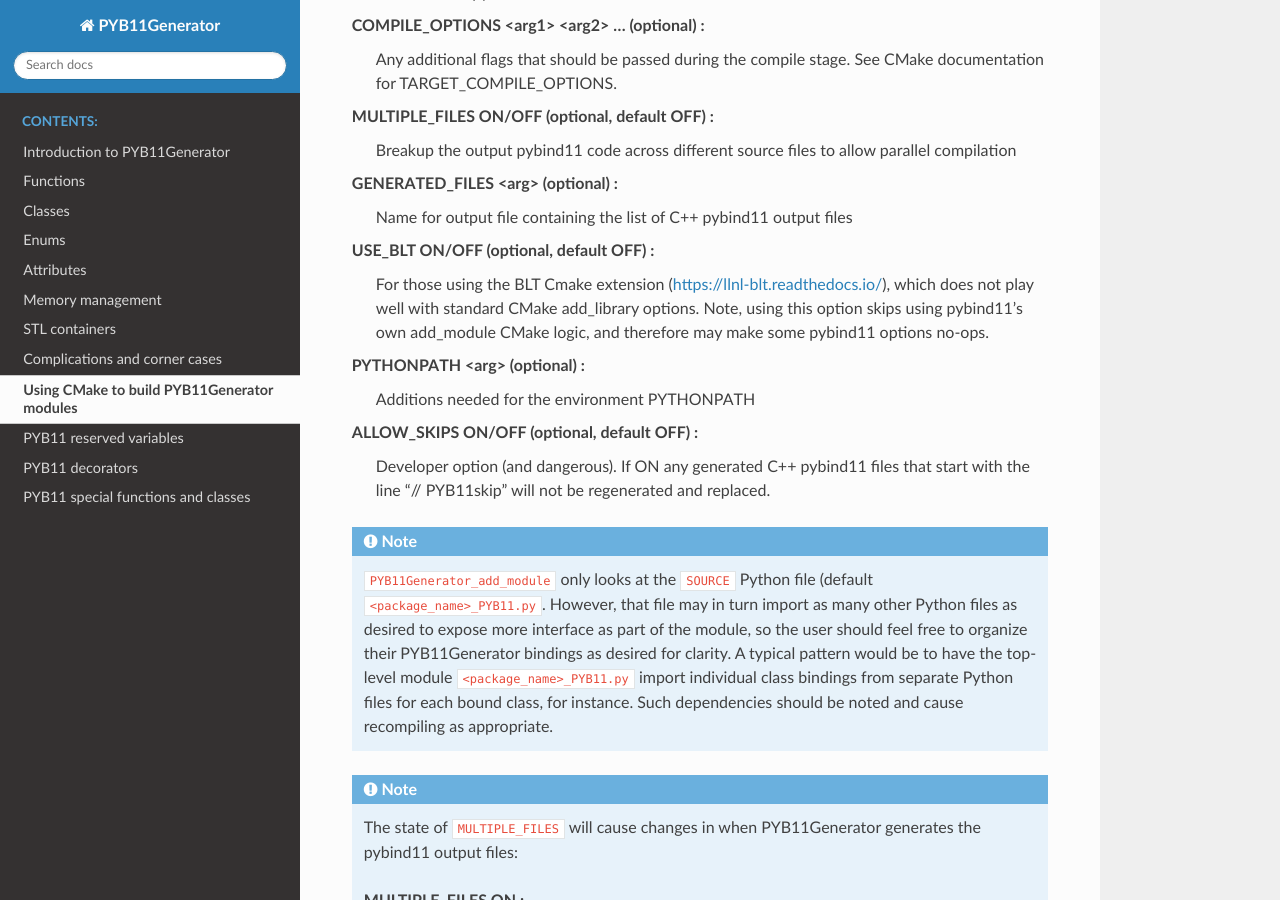
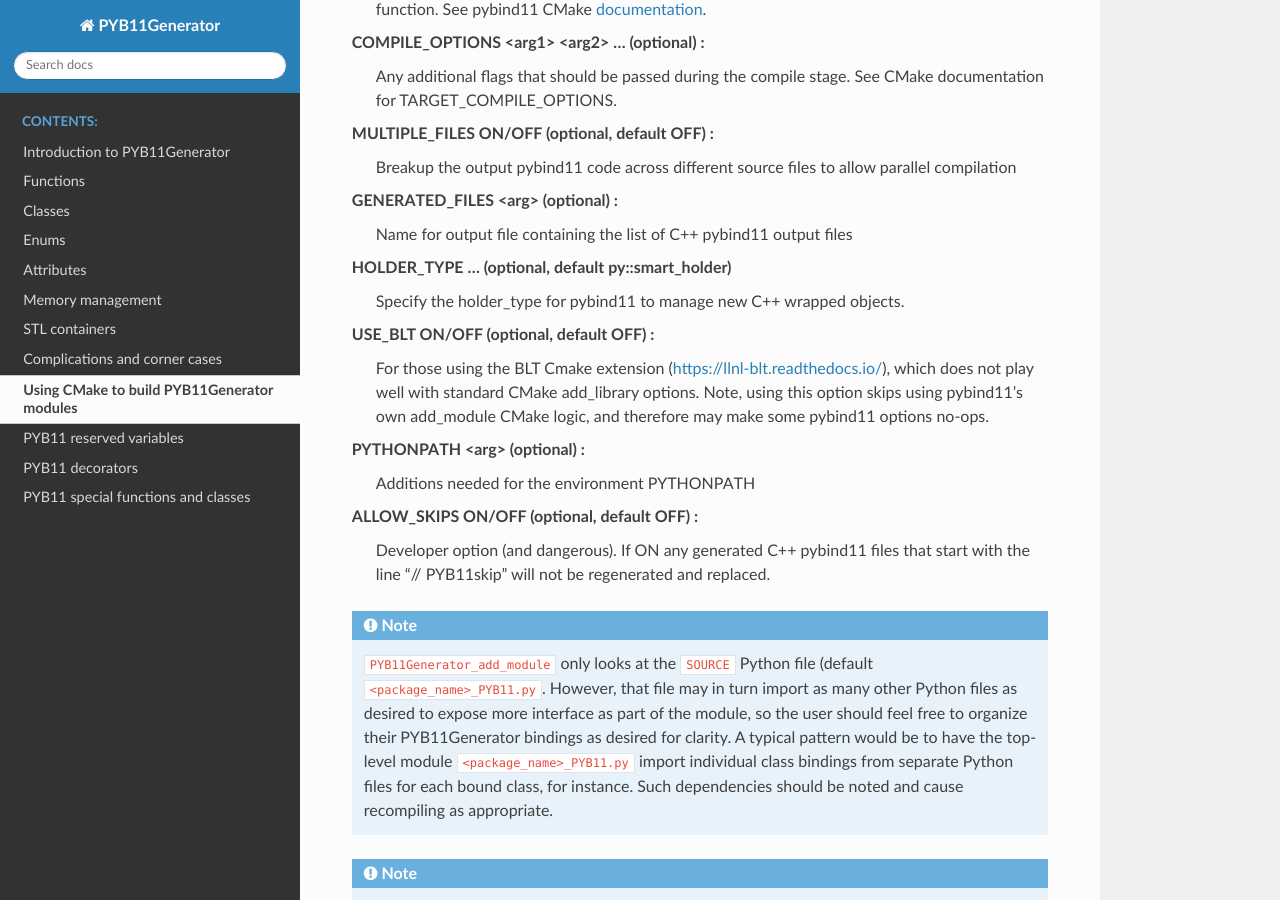
Before and after one commit to LLNL/PYB11Generator, a Sphinx documentation site: the page built from docs/cmake.rst, in a window 1280 px wide and 900 px high, scrolled down 2408 px. Built offline with Sphinx 7.4.7 and the Read the Docs theme 3.1.0, drawn with Linux system fonts in a browser that asks for light colours.

Commit message:
Doc update

```diff
--- a/docs/cmake.rst
+++ b/docs/cmake.rst
@@ -65,6 +65,7 @@ The full function specification for ``PYB11Generator_add_module`` is::
                                COMPILE_OPTIONS  ...
                                MULTIPLE_FILES   ON/OFF
                                GENERATED_FILES  ...
+                               HOLDER_TYPE      ...
                                USE_BLT          ON/OFF
                                PYTHONPATH       ...
                                ALLOW_SKIPS      ON/OFF)
@@ -104,6 +105,9 @@ MULTIPLE_FILES  ON/OFF (optional, default OFF) :
 GENERATED_FILES <arg> (optional) :
   Name for output file containing the list of C++ pybind11 output files
 
+HOLDER_TYPE ... (optional, default py::smart_holder)
+    Specify the holder_type for pybind11 to manage new C++ wrapped objects.
+
 USE_BLT ON/OFF (optional, default OFF) :
   For those using the BLT Cmake extension (https://llnl-blt.readthedocs.io/),
   which does not play well with standard CMake add_library options.
```
